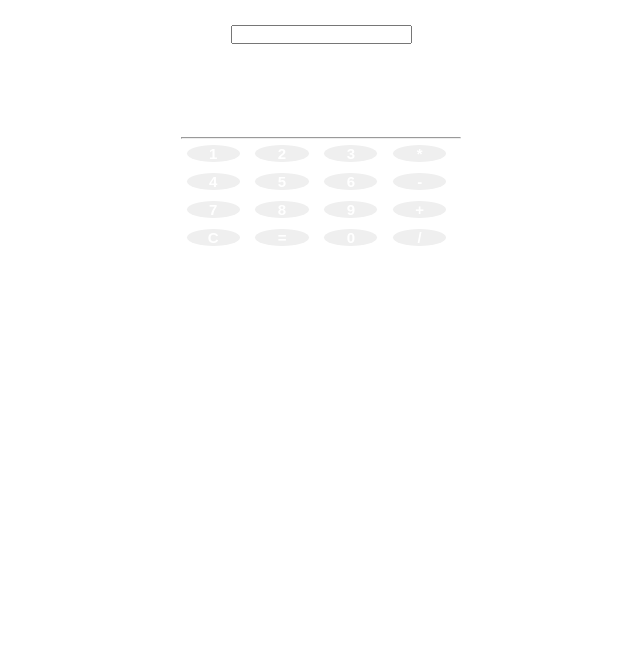
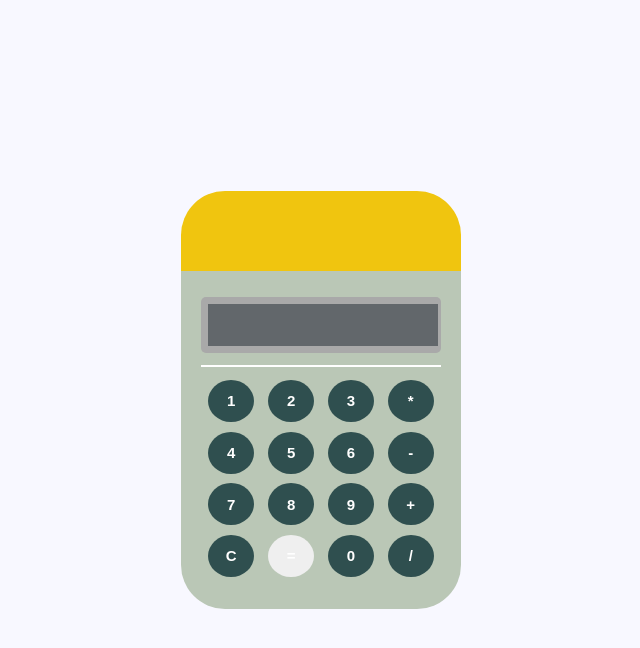
Before and after one commit to FlorTello/Leccion41-EventosjQuery, a plain HTML site: page index.html in a window 1280 px wide. Shown: the whole page, without its empty margins (319-959 px from the left). Drawn offline with Linux system fonts and the light colour scheme; a web font is replaced by a local one.

Commit message:
Agregando color

```diff
--- a/assets/css/main.css
+++ b/assets/css/main.css
@@ -1,8 +1,12 @@
-*{
+html,
+body,
+section{
+  height: 100%;
   margin: 0;
   padding: 0;
   box-sizing: border-box;
   font-family: 'Khula', sans-serif;
+  background: ghostwhite;
 }
 .gray-dark{
   background-color: #3b444b;
@@ -56,3 +60,24 @@ input:focus{
   border-top-left-radius: 44px;
   border-top-right-radius: 44px;
 }
+.screen-case{
+  height: 42px;
+  background-color: darkgrey;
+  padding: 3%;
+  border-radius: 5px;
+  margin-bottom: 5%;
+}
+.screen{
+  border-style: none;
+  width: 100%;
+  height: 40px;
+  font-weight: 800;
+  font-size: 30px;
+  text-align:right;
+  color: white;
+}
+hr{
+  background: #fff;
+  height: 2px;
+  border-style: none;
+}
--- a/assets/js/app.js
+++ b/assets/js/app.js
@@ -1,4 +1,4 @@
-$(function(){
+$(_=>{
   var screenVal = $("input:text");
 
   $("input:button").on("click",function(){
--- a/index.html
+++ b/index.html
@@ -11,27 +11,28 @@
 <body>
   <form  class="flex">
     <div class="flex-content">
-      <div class="flex-content">
-        <div class="content head">
-          <input type="text" ><br>
+      <div class="head gold"></div>
+      <div class="content gray-soft">
+        <div class="screen-case">
+          <input class ="screen gray-medium" type="text" readonly><br>
         </div>
         <hr>
-        <input type="button" value="1">
-        <input type="button" value="2">
-        <input type="button" value="3">
-        <input type="button" value="*"><br>
-        <input type="button" value="4">
-        <input type="button" value="5">
-        <input type="button" value="6">
-        <input type="button" value="-"><br>
-        <input type="button" value="7">
-        <input type="button" value="8">
-        <input type="button" value="9">
-        <input type="button" value="+"><br>
-        <input type="button" value="C">
+        <input class="gray-green number" type="button" value="1">
+        <input class="gray-green number" type="button" value="2">
+        <input class="gray-green number" type="button" value="3">
+        <input class="gray-green" type="button" value="*"><br>
+        <input class="gray-green number" type="button" value="4">
+        <input class="gray-green number" type="button" value="5">
+        <input class="gray-green number" type="button" value="6">
+        <input class="gray-green" type="button" value="-"><br>
+        <input class="gray-green number" type="button" value="7">
+        <input class="gray-green number" type="button" value="8">
+        <input class="gray-green number" type="button" value="9">
+        <input class="gray-green" type="button" value="+"><br>
+        <input class="gray-green number" type="button" value="C">
         <button value="=">=</button>
-        <input type="button" value="0">
-        <input type="button" value="/">
+        <input class="gray-green number" type="button" value="0">
+        <input class="gray-green number" type="button" value="/">
       </div>
     </div>
   </form>
```
